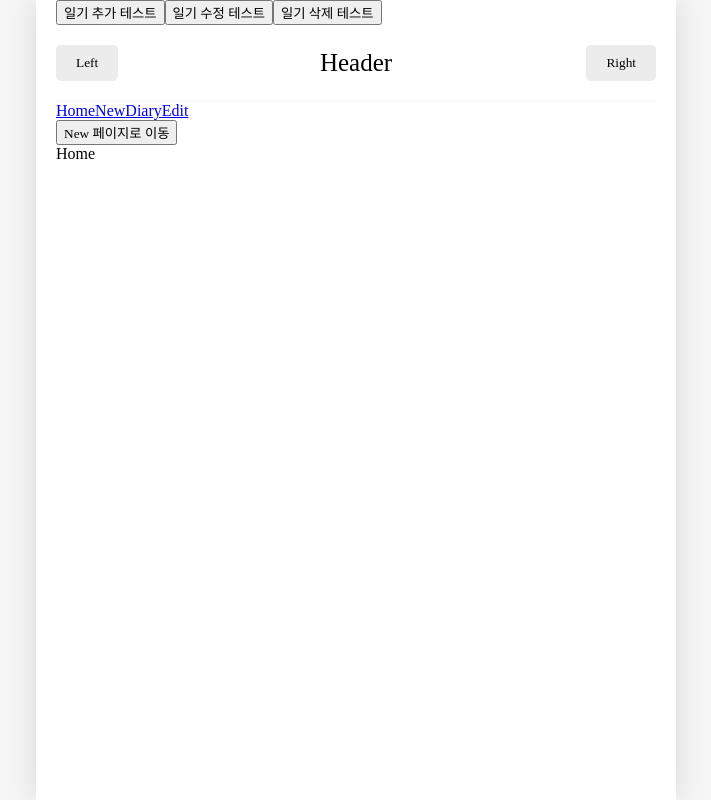
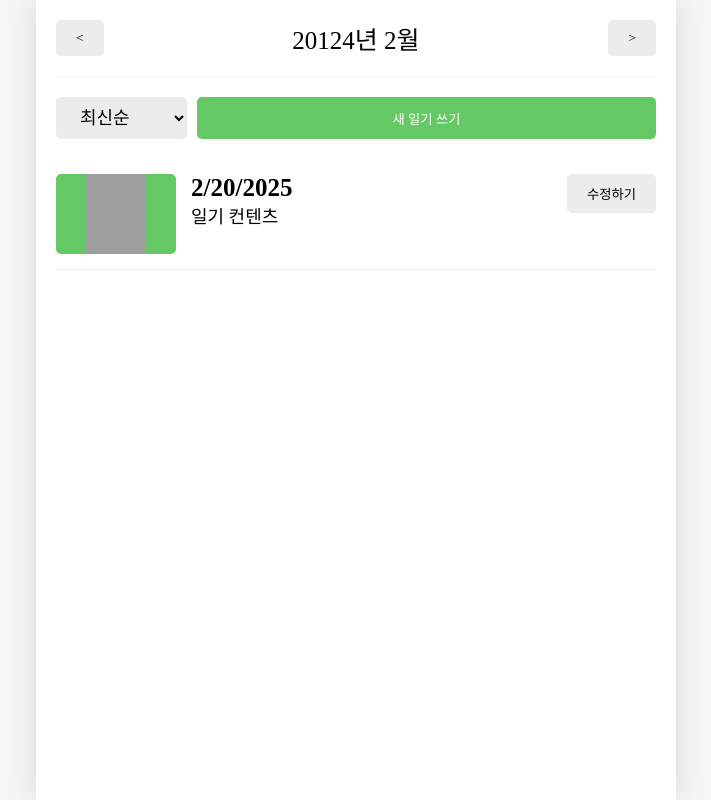
Before and after one commit to eun0101/emotion-diary, a React (Vite) app: page / in a window 1280 px wide. Shown: the whole page, without its empty margins (284-995 px from the left). Built offline with nearby package versions, Linux system fonts and the light colour scheme; grey boxes are pictures that could not be loaded; a web font is replaced by a local one.

Commit message:
[정은아] 1. Home 페이지 구현하기 - UI

```diff
--- a/src/App.jsx
+++ b/src/App.jsx
@@ -100,33 +100,6 @@
 
     return (
         <>
-            <button onClick={()=>{
-                onCreate(new Date().getTime(), 1, "Hello");
-            }}>일기 추가 테스트</button>
-
-            <button onClick={()=>{
-                onUpdate(1, new Date().getTime(), 3, "수정된 일기입니다.");
-            }}>
-                일기 수정 테스트
-            </button>
-
-            <button onClick={()=>{
-                onDelete(1);
-            }}>
-                일기 삭제 테스트
-            </button>
-
-            <Header title={'Header'}
-            leftChild={<Button text={"Left"} />}
-            rightChild={<Button text={"Right"} />}/>
-
-            <div className="">
-                <Link to={"/"}>Home</Link>
-                <Link to={"/New"}>New</Link>
-                <Link to={"/diary/:id"}>Diary</Link>
-                <Link to={"/Edit/:id"}>Edit</Link>
-            </div>
-            <button onClick={onClickButton}>New 페이지로 이동</button>
 
             <DiaryStateContext.Provider value={data}>
                 <DiaryDispatchContext.Provider value={{
--- /dev/null
+++ b/src/components/DiaryItem.css
@@ -0,0 +1,61 @@
+.DiaryItem{
+    display: flex;
+    gap: 15px;
+    justify-content: space-between;
+
+    padding: 15px 0;
+    border-bottom: 1px solid rgb(236,236,236);
+}
+
+.DiaryItem .img_section{
+    min-width: 120px;
+    height: 80px;
+
+    display: flex;
+    justify-content: center;
+    cursor: pointer;
+
+    border-radius: 5px;
+}
+
+.DiaryItem .img_section > img{
+    width: 50%;
+}
+
+.DiaryItem .img_section_1{
+    background-color: rgb(100,201,100);
+}
+
+.DiaryItem .img_section_2{
+    background-color: rgb(157,215,114);
+}
+
+.DiaryItem .img_section_3{
+    background-color: rgb(253,206,23);
+}
+
+.DiaryItem .img_section_4{
+    background-color: rgb(253,132,70);
+}
+
+.DiaryItem .img_section_5{
+    background-color: rgb(253,86,95);
+}
+
+.DiaryItem .info_section {
+    flex: 1;
+    cursor: pointer;
+}
+
+.DiaryItem .info_section .created_date{
+    font-weight: bold;
+    font-size: 25px;
+}
+
+.DiaryItem .info_section .content{
+    font-size: 18px;
+}
+
+.DiaryItem .button_section {
+    min-width: 70px;
+}
--- /dev/null
+++ b/src/components/DiaryItem.jsx
@@ -0,0 +1,27 @@
+import {getEmotionImage} from "../util/get-emotion-image.js";
+import Button from "./button.jsx";
+import "./DiaryItem.css";
+
+const DiaryItem = () => {
+    const emotionId = 1;
+
+    return <div className="DiaryItem">
+        <div className={`img_section img_section_${emotionId}`}>
+            <img src={getEmotionImage(emotionId)} alt=""/>
+        </div>
+        <div className="info_section">
+            <div className="created_date">
+                {new Date().toLocaleDateString()}
+            </div>
+
+            <div className="content">
+                일기 컨텐츠
+            </div>
+        </div>
+        <div className="button_seciton">
+            <Button text={"수정하기"}></Button>
+        </div>
+    </div>;
+}
+
+export default DiaryItem;
--- /dev/null
+++ b/src/components/DiaryList.css
@@ -0,0 +1,18 @@
+.DiaryList .menu_bar{
+    margin: 20px 0;
+    display: flex;
+    gap: 10px;
+}
+
+.DiaryList .menu_bar select{
+    background-color: rgb(236,236,236);
+    border: none;
+    border-radius: 5px;
+    padding: 10px 20px;
+    font-size: 18px;
+    cursor: pointer;
+}
+
+.DiaryList .menu_bar button{
+   flex: 1;
+}
--- /dev/null
+++ b/src/components/DiaryList.jsx
@@ -0,0 +1,19 @@
+import "./DiaryList.css";
+import Button from "./button.jsx";
+import DiaryItem from "./DiaryItem.jsx";
+const DiaryList = ({diaryList}) => {
+    return <div className={"DiaryList"}>
+        <div className="menu_bar">
+            <select name="" id="">
+                <option value="latest">최신순</option>
+                <option value="oldest">오래된 순</option>
+            </select>
+            <Button text={"새 일기 쓰기"} type={"POSITIVE"}></Button>
+        </div>
+        <div className="list_wrapper">
+            <DiaryItem></DiaryItem>
+        </div>
+    </div>;
+}
+
+export default DiaryList;
--- a/src/pages/Home.jsx
+++ b/src/pages/Home.jsx
@@ -1,7 +1,14 @@
+import Header from "../components/Header.jsx";
+import Button from "../components/button.jsx";
+import DiaryList from "../components/DiaryList.jsx";
 const Home = () => {
     return (
         <div>
-            Home
+           <Header title={"20124년 2월"}
+           leftChild={<Button text={"<"}/>}
+           rightChild={<Button text={">"}/>}
+           ></Header>
+            <DiaryList></DiaryList>
         </div>
     );
 }
```
